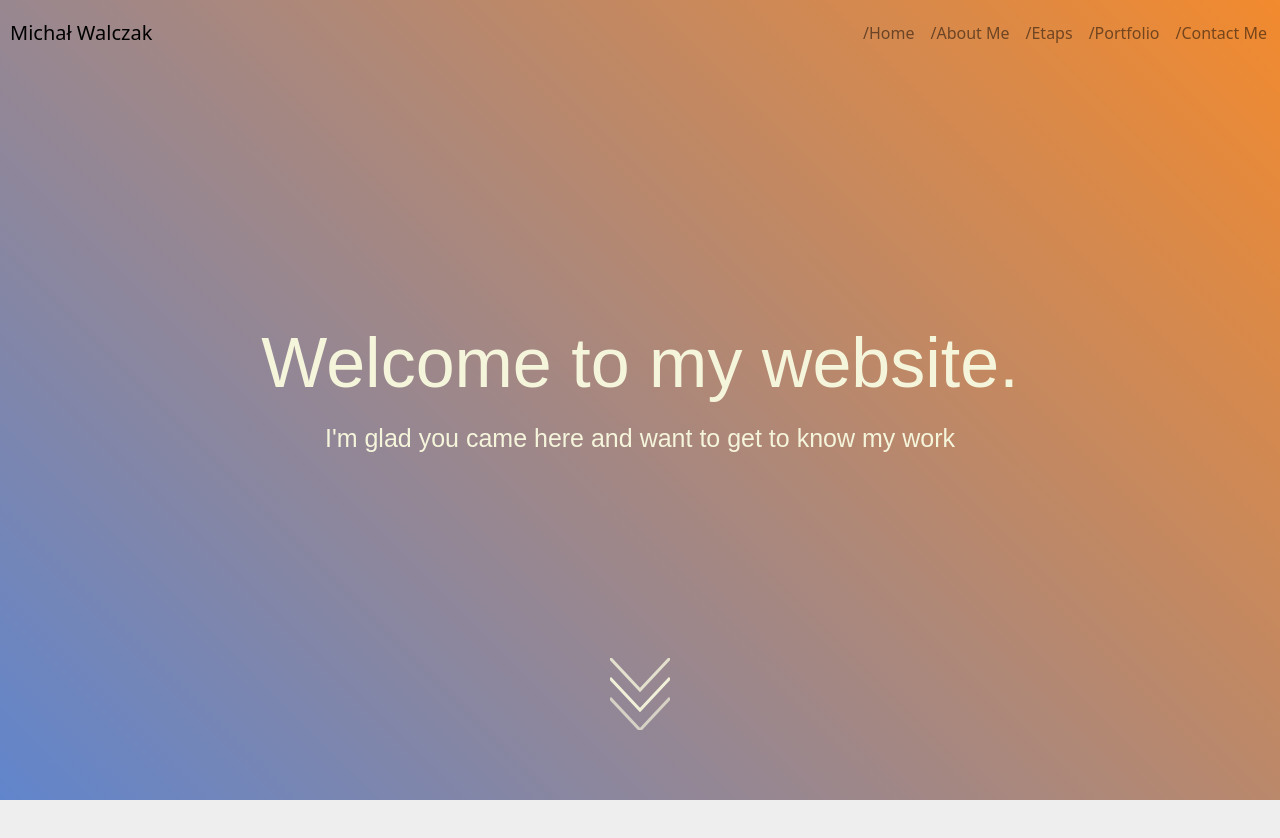
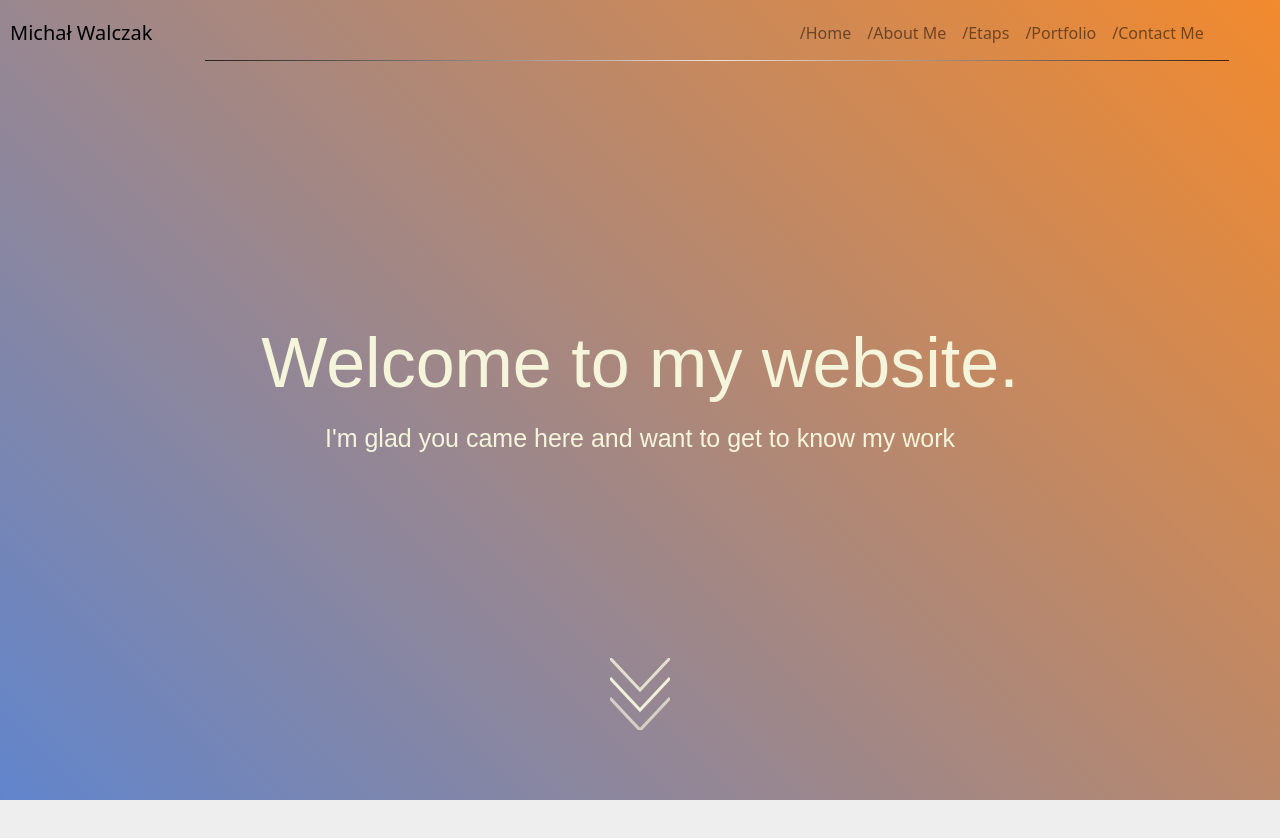
Before and after one commit to MicWalczak/Michal-Walczak, a website: page public/index.html in a window 1280 px wide. Shown: the top 838 px of the page. Drawn offline with nearby package versions, Linux system fonts and the light colour scheme.

Commit message:
linkUnderNav

```diff
--- a/public/css/css.css
+++ b/public/css/css.css
@@ -65,6 +65,10 @@ section:nth-of-type(odd) {
 nav{
   margin: 5px;
   margin-left: 10px;
+
+}
+.collapse{
+  margin-right: 5%;
 }
 
 .arrows {
@@ -158,3 +162,13 @@ rect{
   position: relative;
   top:30%
 }
+.line-horizont {
+	margin: 40px auto 0;
+	width: 80%;
+	position: absolute;
+  top: 20px;
+  left: 16%;
+  height: 1.2px;
+  background-image: linear-gradient(90deg, rgba(0,0,0,1)  0%, rgba(255,255,255,1) 50%, rgba(0,0,0,1) 100%);
+  opacity: 75%;
+}
--- a/public/index.html
+++ b/public/index.html
@@ -20,7 +20,6 @@
       <a class="navbar-brand" href="#">Michał Walczak</a>
       <button
         class="navbar-toggler"
-        type="button"
         data-toggle="collapse"
         data-target="#navbarCollapse"
         aria-controls="navbarCollapse"
@@ -52,7 +51,10 @@
       </div>
     </nav>
 
+    <div class="line-horizont"> </div>
+
     <div class="home" id="home">
+
       <h1>Welcome to my website.</h1>
       <p>I'm glad you came here and want to get to know my work</p>
       <a href="#aboutMe"><svg class="arrows" >
```
Also changed, not shown: public/IMG_1501.JPG (deleted).
